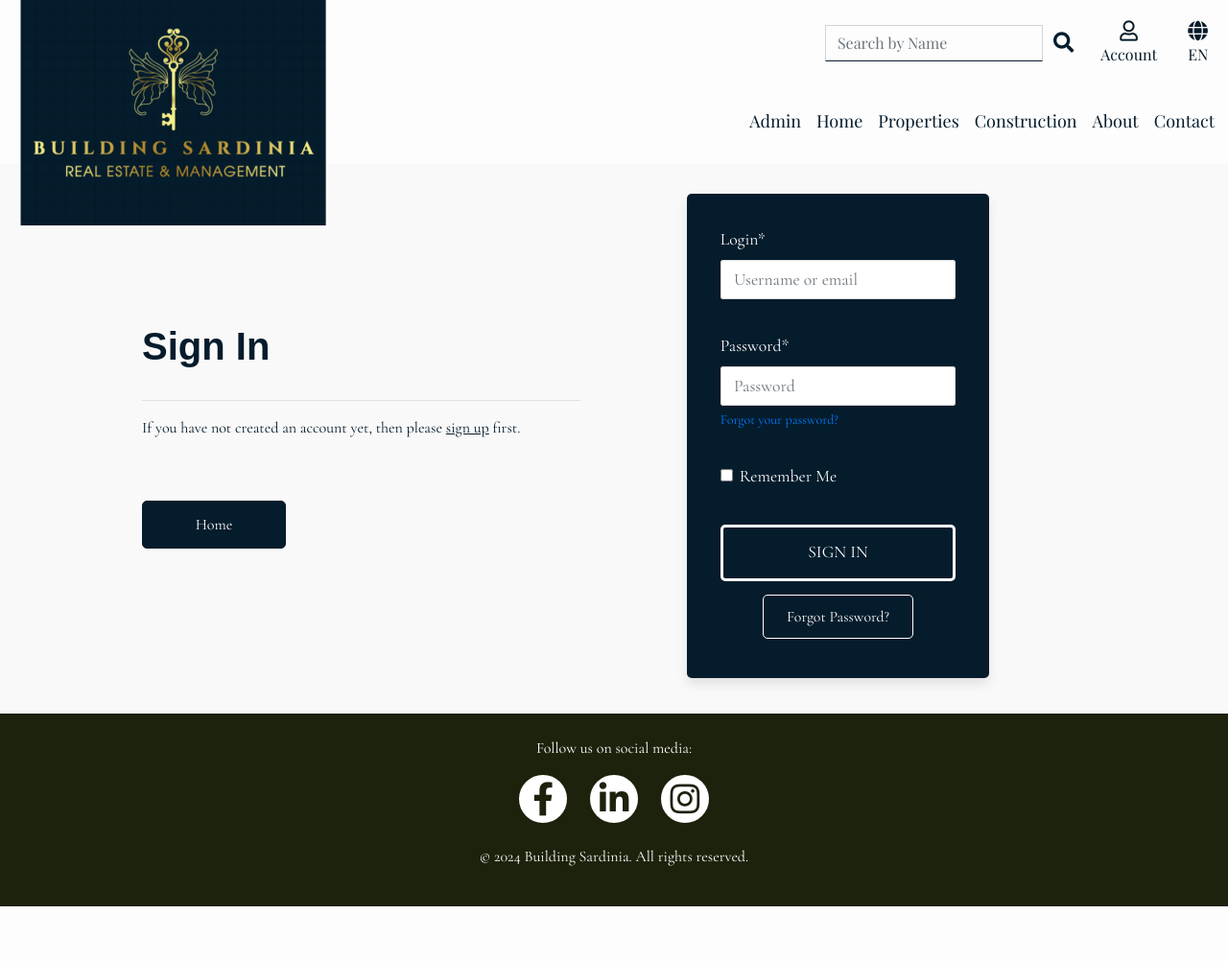
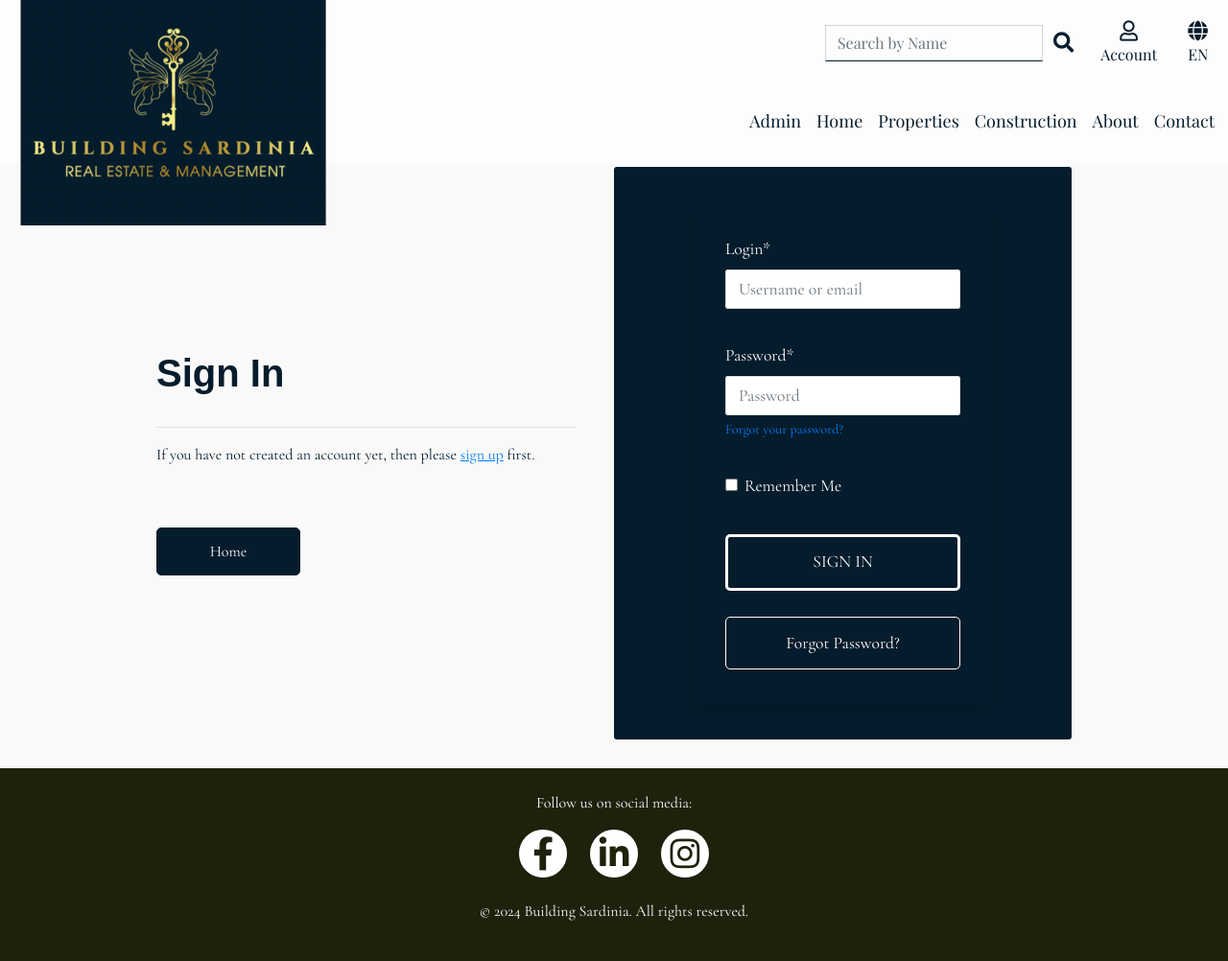
Before and after one commit to Lilla-Kavecsanszki/residenza126, a Django app: page /accounts/login/ in a window 1280 px wide. Shown: the whole page at 96% size. Before the commit the page ends 945 px from the top, so only its background shows below. Run offline with Django 4.2, Linux system fonts and the light colour scheme; some libraries are stand-ins or nearby versions; some web fonts are replaced.

Commit message:
Styled login page

```diff
--- a/static/css/allauth.css
+++ b/static/css/allauth.css
@@ -14,6 +14,10 @@ body {
 .full-width-row {
     display: flex;
     width: 100%;
+}
+
+.title {
+    margin-top: 11%;
 }
 
 /* Flexbox Columns */
@@ -38,12 +42,13 @@ body {
     font-weight: 600;
 }
 
-.signup {
+.signin {
+
     text-decoration: underline;
     transition: transform 0.3s ease, color 0.3s ease; /* Smooth transition for both zoom and color changes */
 }
 
-.signup:hover {
+.signin:hover {
     transform: scale(1.1); /* Slightly increase size on hover */
 }
 
@@ -147,6 +152,40 @@ body {
     color: #fff;
 }
 
+.forgot-password-wrapper {
+    display: flex;
+    justify-content: center; /* Center the button horizontally */
+    margin-top: 1em; /* Add space between the Sign In button and Forgot Password link */
+}
+
+.forgot-password {
+    display: inline-block;
+    background-color: transparent;
+    color: white;
+    border: 1px solid white;
+    padding: 0.75em 1.5em;
+    font-size: 0.8em;
+    border-radius: 5px;
+    text-decoration: none;
+    transition: background-color 0.3s ease, color 0.3s ease;
+    text-align: center; /* Center the text */
+    width: 100%; /* Make the link take the full width of its container */
+    max-width: 300px; /* Add a maximum width to control its size */
+}
+
+.forgot-password:hover {
+    text-decoration: underline;
+}
+
+/* Adjust the width and padding for smaller screens */
+@media (max-width: 576px) {
+    .forgot-password {
+        padding: 0.5em 1em; /* Adjust padding for smaller screens */
+        font-size: 0.9em; /* Slightly smaller font size */
+    }
+}
+
+
 /* Social Account Buttons */
 .socialaccount_providers {
     list-style: none;
@@ -248,3 +287,29 @@ body {
         margin: 0.5em 0;
     }
 }
+
+
+/* Sign Up page */
+
+.outer-form {
+    background-color: #051c2c;
+    margin-bottom: 3%;
+    margin-top: 1%;
+    margin-left: 2%;
+    margin-right: 2%;
+    border-radius: 3px;
+}
+
+#signup_form {
+    background-color: #051c2c;
+    padding: 2em;
+    box-shadow: 0 6px 12px rgba(0, 0, 0, 0.1); /* Adjusted shadow for visibility */
+    border-radius: 5px; /* Rounded corners for better aesthetics */
+    margin: 1em auto;
+    max-width: 600px;
+    color: #fff;
+    font-size: 1.1em;
+    display: flex;
+    flex-direction: column;
+    gap: 10px; /* Space between form elements */
+}
--- a/templates/allauth/account/login.html
+++ b/templates/allauth/account/login.html
@@ -11,8 +11,7 @@
 {% block head_title %}{% trans "Sign In" %}{% endblock %}
 
 {% block inner_content %}
-<div class="container-fluid">
-    <div class="row full-width-row">
+    <div class="row container-fluid">
         <div class="col-md-6 left-content">
             <h2 class="logo-font mb-3">{% trans "Sign In" %}</h2>
             <hr />
@@ -37,13 +36,13 @@
             {% else %}
             <p class="please">
               {% blocktrans %}If you have not created an account yet, then please
-              <a class="signup" href="{{ signup_url }}" style="color: #051c2c;">sign up</a> first.{% endblocktrans %}
+              <a class="signin" href="{{ signup_url }}">sign up</a> first.{% endblocktrans %}
             </p>
             <a class="btn mt-5 home-button" href="{% url 'home' %}">Home</a>
             {% endif %}
         </div>
 
-        <div class="col-md-6 right-content">
+        <div class="col-md-6 outer-form right-content">
             <form class="form" method="POST" action="{% url 'account_login' %}">
               {% csrf_token %}
               {{ form|crispy }}
@@ -51,13 +50,12 @@
               <input type="hidden" name="{{ redirect_field_name }}" value="{{ redirect_field_value }}" />
               {% endif %}
               <button class="primaryAction" type="submit">{% trans "Sign In" %}</button>
-              <p class="login-margin mt-3">
-                <a class="button secondaryAction" href="{% url 'account_reset_password' %}">
-                  {% trans "Forgot Password?" %}
-                </a>
-              </p>
-            </form>
+    <div class="forgot-password-wrapper">
+        <a class="button secondaryAction forgot-password" href="{% url 'account_reset_password' %}">
+            {% trans "Forgot Password?" %}
+        </a>
+    </div>
+</form>
         </div>
     </div>
-</div>
 {% endblock %}
```
Also changed, not shown: templates/allauth/account/signup.html (+19 -6 lines).
